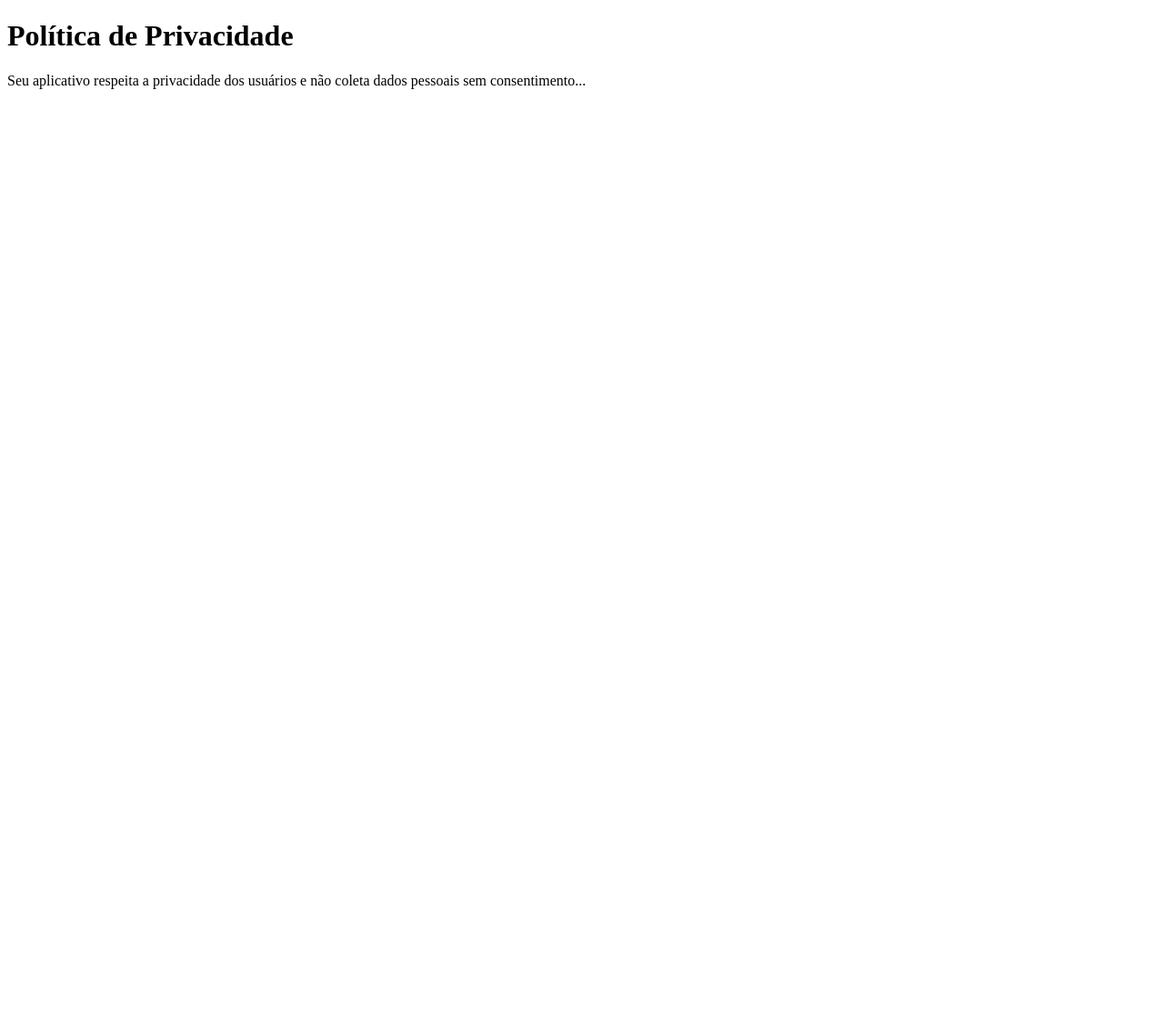
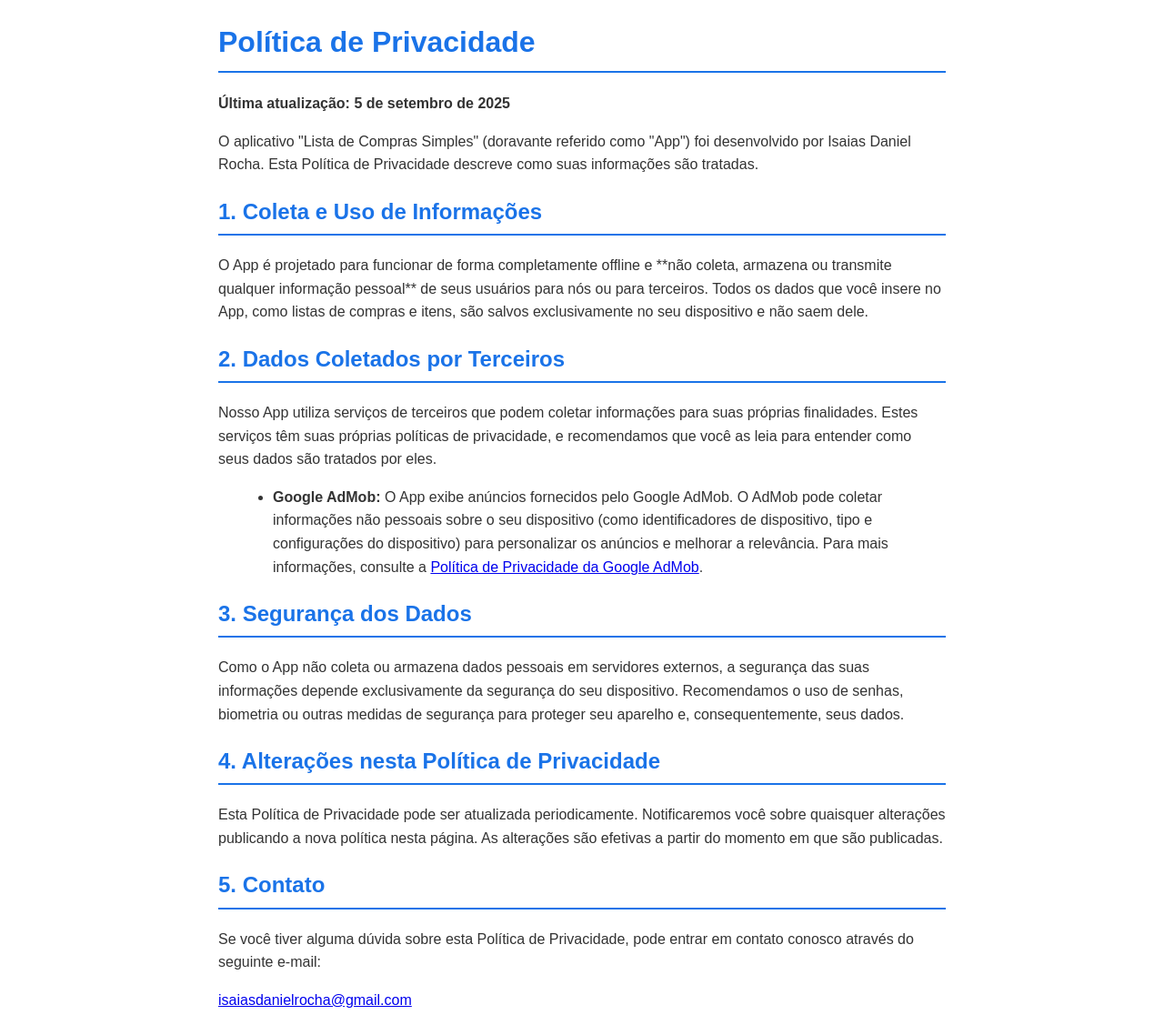
Before and after one commit to isaiasdanielrocha/privacy-policy, a plain HTML site: page index.html in a window 1280 px wide. Shown: the whole page at 91% size. Before the commit the page ends 800 px from the top, so only its background shows below. Drawn offline with Linux system fonts and the light colour scheme.

Commit message:
Update index.html
Criação da política de privacidade

```diff
--- a/index.html
+++ b/index.html
@@ -1,12 +1,59 @@
 <!DOCTYPE html>
 <html lang="pt-BR">
 <head>
-  <meta charset="UTF-8">
-  <meta name="viewport" content="width=device-width, initial-scale=1.0">
-  <title>Política de Privacidade</title>
+    <meta charset="UTF-8">
+    <meta name="viewport" content="width=device-width, initial-scale=1.0">
+    <title>Política de Privacidade - Lista de Compras Simples</title>
+    <style>
+        body {
+            font-family: Arial, sans-serif;
+            line-height: 1.6;
+            margin: 20px;
+            padding: 0;
+            color: #333;
+            max-width: 800px;
+            margin: 0 auto;
+        }
+        h1, h2 {
+            color: #1a73e8;
+            border-bottom: 2px solid #1a73e8;
+            padding-bottom: 5px;
+        }
+        p {
+            margin-bottom: 15px;
+        }
+        ul {
+            list-style-type: disc;
+            margin-left: 20px;
+        }
+    </style>
 </head>
 <body>
-  <h1>Política de Privacidade</h1>
-  <p>Seu aplicativo respeita a privacidade dos usuários e não coleta dados pessoais sem consentimento...</p>
+    <h1>Política de Privacidade</h1>
+    <p><strong>Última atualização: 5 de setembro de 2025</strong></p>
+
+    <p>O aplicativo "Lista de Compras Simples" (doravante referido como "App") foi desenvolvido por Isaias Daniel Rocha. Esta Política de Privacidade descreve como suas informações são tratadas.</p>
+
+    <h2>1. Coleta e Uso de Informações</h2>
+    <p>O App é projetado para funcionar de forma completamente offline e **não coleta, armazena ou transmite qualquer informação pessoal** de seus usuários para nós ou para terceiros. Todos os dados que você insere no App, como listas de compras e itens, são salvos exclusivamente no seu dispositivo e não saem dele.</p>
+
+    <h2>2. Dados Coletados por Terceiros</h2>
+    <p>Nosso App utiliza serviços de terceiros que podem coletar informações para suas próprias finalidades. Estes serviços têm suas próprias políticas de privacidade, e recomendamos que você as leia para entender como seus dados são tratados por eles.</p>
+    <ul>
+        <li><strong>Google AdMob:</strong> O App exibe anúncios fornecidos pelo Google AdMob. O AdMob pode coletar informações não pessoais sobre o seu dispositivo (como identificadores de dispositivo, tipo e configurações do dispositivo) para personalizar os anúncios e melhorar a relevância. Para mais informações, consulte a <a href="https://policies.google.com/technologies/ads">Política de Privacidade da Google AdMob</a>.</li>
+    </ul>
+
+    <h2>3. Segurança dos Dados</h2>
+    <p>Como o App não coleta ou armazena dados pessoais em servidores externos, a segurança das suas informações depende exclusivamente da segurança do seu dispositivo. Recomendamos o uso de senhas, biometria ou outras medidas de segurança para proteger seu aparelho e, consequentemente, seus dados.</p>
+
+    <h2>4. Alterações nesta Política de Privacidade</h2>
+    <p>Esta Política de Privacidade pode ser atualizada periodicamente. Notificaremos você sobre quaisquer alterações publicando a nova política nesta página. As alterações são efetivas a partir do momento em que são publicadas.</p>
+
+    <h2>5. Contato</h2>
+    <p>Se você tiver alguma dúvida sobre esta Política de Privacidade, pode entrar em contato conosco através do seguinte e-mail:</p>
+    <p>
+        <a href="mailto:isaiasdanielrocha@gmail.com?subject=Contato%20-%20App%20Lista%20de%20Compras%20Simples">isaiasdanielrocha@gmail.com</a>
+    </p>
+
 </body>
 </html>
```
